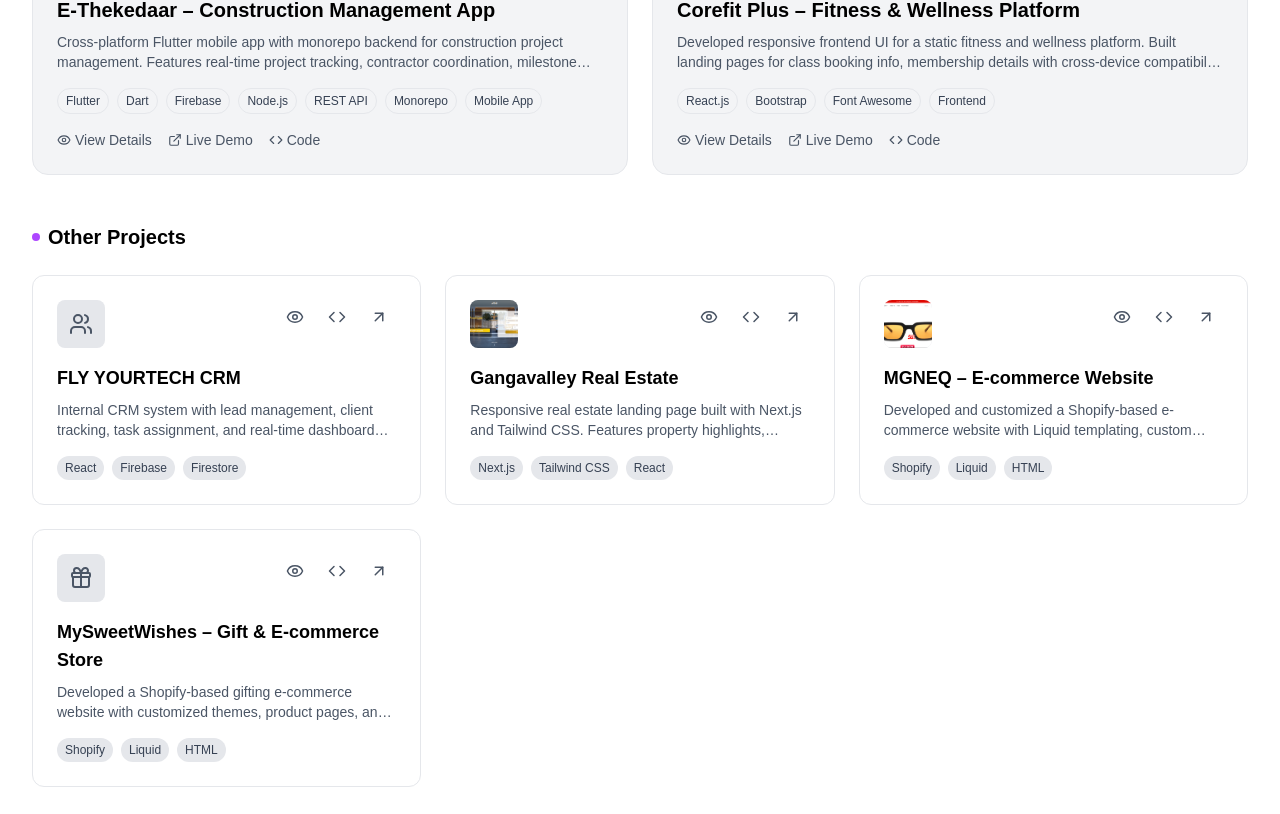
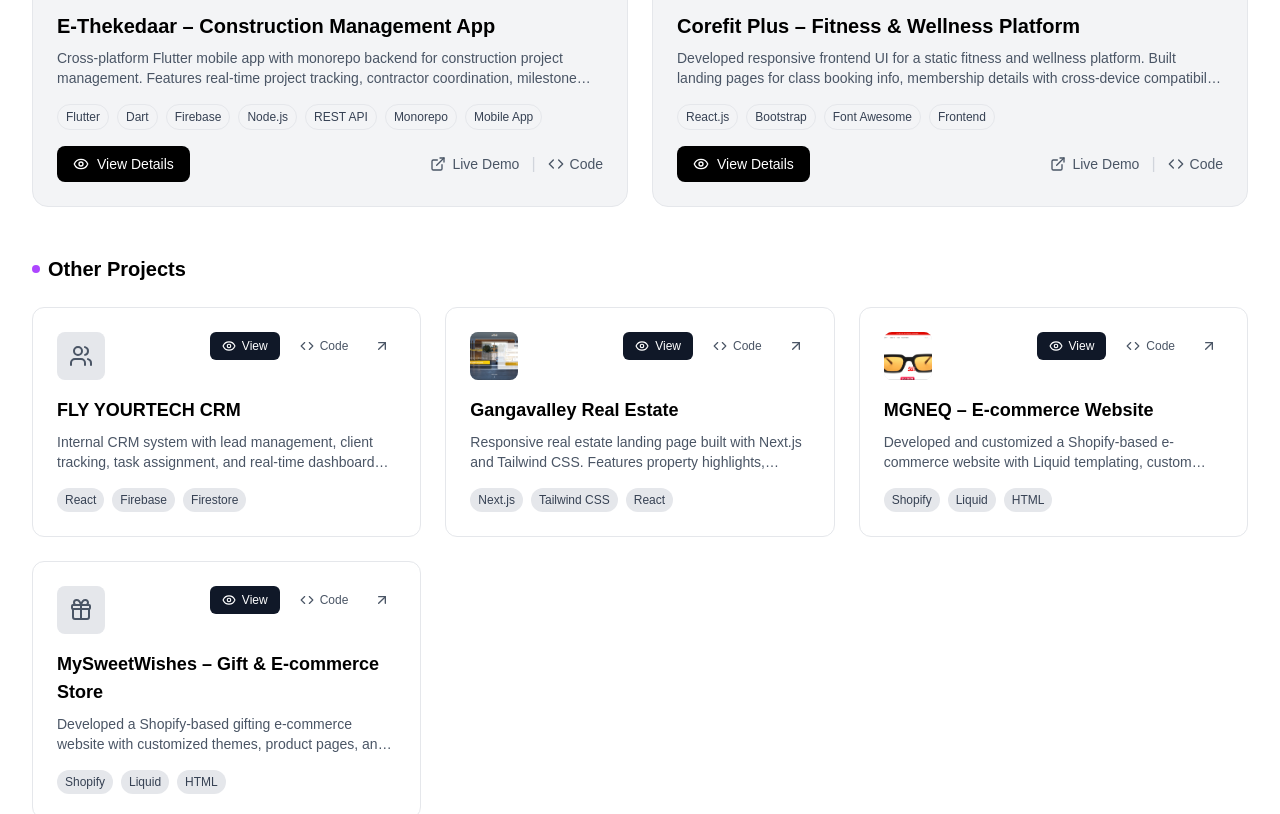
Before and after one commit to Heman-06/portfoliooo, a Next.js app: page / in a window 1280 px wide. Shown: the part 2920-3734 px from the top of the page. Built offline with nearby package versions, Linux system fonts and the light colour scheme.

Commit message:
View Details Live Demo Code esign chnaged

```diff
--- a/src/components/Projects.tsx
+++ b/src/components/Projects.tsx
@@ -157,28 +157,31 @@
                         </span>
                       ))}
                     </div>
-                    <div className="flex gap-4">
+                    <div className="flex items-center justify-between">
                       <a
                         href={`/project/${project.id}`}
-                        className="flex items-center gap-1 text-sm text-gray-600 hover:text-black transition-colors font-medium"
+                        className="flex items-center gap-2 px-4 py-2 bg-black text-white text-sm font-medium rounded-lg hover:bg-gray-800 transition-colors"
                       >
-                        <Eye size={14} />
+                        <Eye size={16} />
                         View Details
                       </a>
+                      <div className="flex items-center gap-3">
                         <a
                           href={project.liveUrl}
-                        className="flex items-center gap-1 text-sm text-gray-600 hover:text-black transition-colors"
+                          className="flex items-center gap-1.5 text-sm text-gray-600 hover:text-black transition-colors font-medium"
                         >
-                        <ExternalLink size={14} />
+                          <ExternalLink size={16} />
                           Live Demo
                         </a>
+                        <span className="text-gray-300">|</span>
                         <button
                           onClick={() => setShowConfModal(true)}
-                        className="flex items-center gap-1 text-sm text-gray-600 hover:text-black transition-colors"
+                          className="flex items-center gap-1.5 text-sm text-gray-600 hover:text-black transition-colors font-medium"
                         >
-                        <Code size={14} />
+                          <Code size={16} />
                           Code
                         </button>
+                      </div>
                     </div>
                   </div>
                 </div>
@@ -220,25 +223,33 @@
                       />
                     )}
                   </div>
-                  <div className="flex gap-2">
-                    <button
-                      onClick={() => project.id === 'fly-crm' ? setShowConfModal(true) : window.location.href=`/project/${project.id}`}
-                      className="p-2 text-gray-600 hover:text-black hover:bg-gray-200 rounded-lg transition-colors"
-                      title="View Details"
+                  <div className="flex items-center gap-2">
+                    <a
+                      href={project.id === 'fly-crm' ? '#' : `/project/${project.id}`}
+                      onClick={(e) => {
+                        if (project.id === 'fly-crm') {
+                          e.preventDefault();
+                          setShowConfModal(true);
+                        }
+                      }}
+                      className="flex items-center gap-1.5 px-3 py-1.5 bg-gray-900 text-white text-xs font-medium rounded-md hover:bg-gray-700 transition-colors"
                     >
-                      <Eye size={18} />
-                    </button>
+                      <Eye size={14} />
+                      View
+                    </a>
                     <button
                       onClick={() => setShowConfModal(true)}
-                      className="p-2 text-gray-600 hover:text-black hover:bg-gray-200 rounded-lg transition-colors"
+                      className="flex items-center gap-1.5 px-3 py-1.5 text-gray-600 hover:text-black hover:bg-gray-200 rounded-md transition-colors text-xs font-medium"
                     >
-                      <Code size={18} />
+                      <Code size={14} />
+                      Code
                     </button>
                     <a
                       href={project.liveUrl}
-                      className="p-2 text-gray-600 hover:text-black hover:bg-gray-200 rounded-lg transition-colors"
+                      className="flex items-center gap-1.5 p-1.5 text-gray-600 hover:text-black hover:bg-gray-200 rounded-md transition-colors"
+                      title="Live Demo"
                     >
-                      <ArrowUpRight size={18} />
+                      <ArrowUpRight size={16} />
                     </a>
                   </div>
                 </div>
```
Lines whose indentation alone changed are shown as unchanged.
